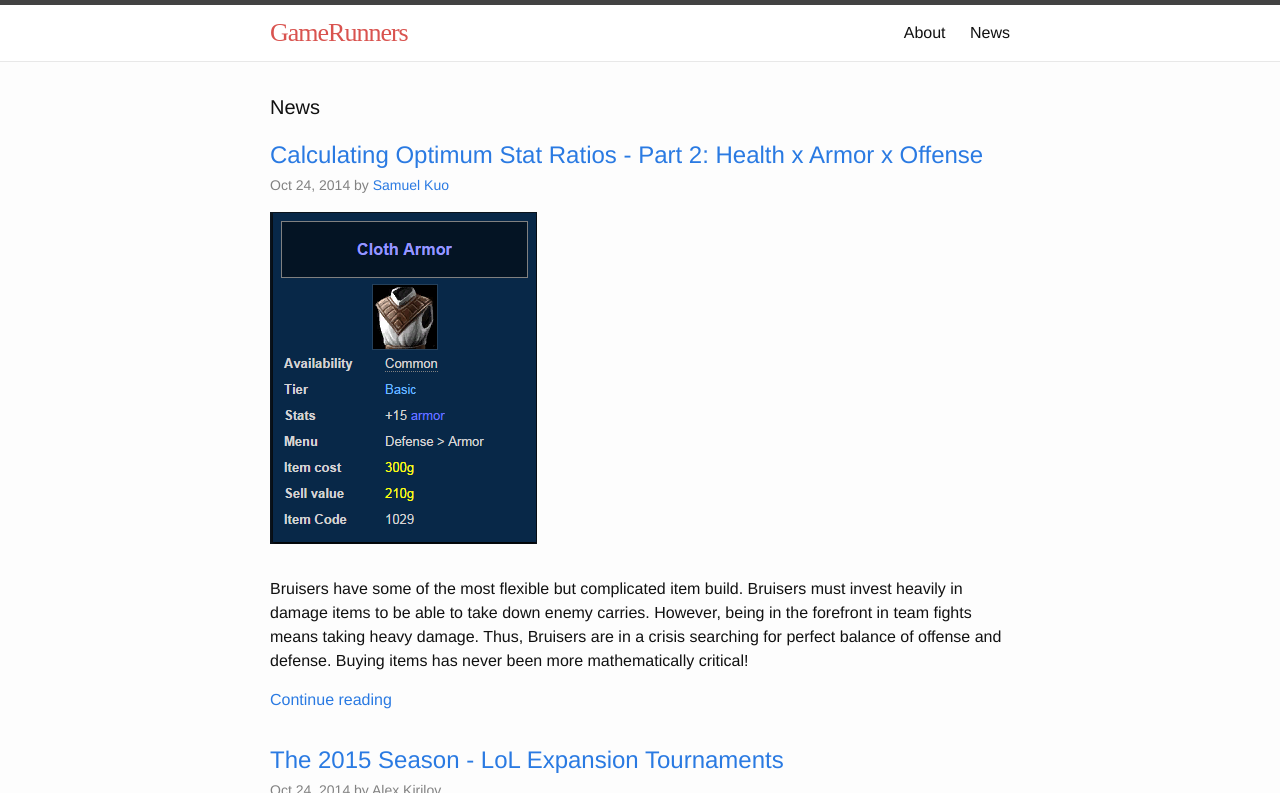
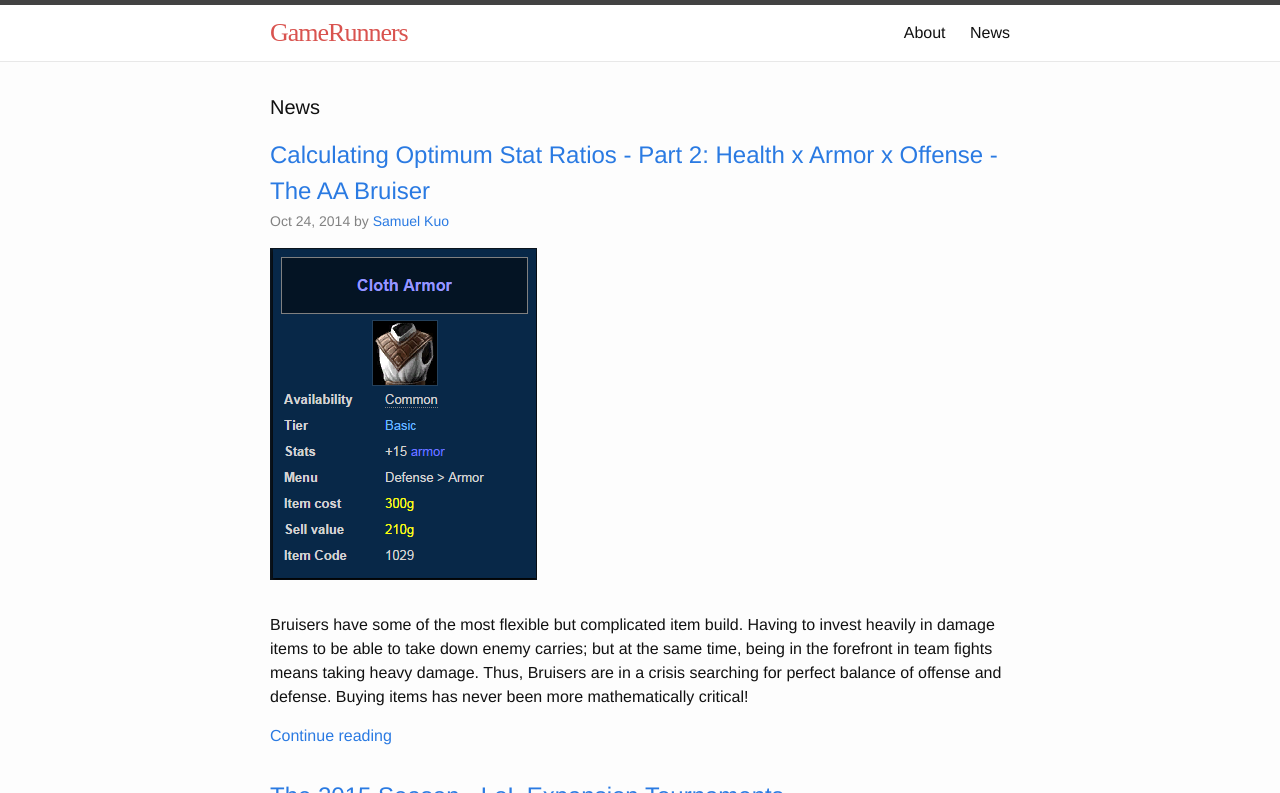
Before and after one commit to bernardjhuang/gamerunnersnews, a Jekyll site: the page built from index.html, in a window 1280 px wide and 900 px high, cut to the strip 0-793 px from the top of the window. Built offline with Jekyll 4.4.1, drawn with Linux system fonts in a browser that asks for light colours; some web fonts are replaced; some of the changed lines change nothing that is shown.

Commit message:
modify bruiser article

```diff
--- a/_posts/2014-10-24-calculating-optimum-stat-ratios-2.md
+++ b/_posts/2014-10-24-calculating-optimum-stat-ratios-2.md
@@ -1,6 +1,6 @@
 ---
 layout: post
-title:  "Calculating Optimum Stat Ratios - Part 2: Health x Armor x Offense"
+title:  "Calculating Optimum Stat Ratios - Part 2: Health x Armor x Offense - The AA Bruiser"
 description: "Bruisers have some of the most flexible but complicated item build. Bruisers must invest heavily in damage items to be able to take down enemy carries."
 author: "Samuel Kuo"
 author_profile: "Invented the troam'er role (troll and roam) and the triple brut. build (Youmu's Ghost Blade, Black Cleaver, and The Brutalizer)"
@@ -11,9 +11,10 @@
 thumbnail: "/images/content/hxa-cloth-armor.png"
 ---
 
-Bruisers have some of the most flexible but complicated item build. Bruisers must invest heavily in damage items to be able to take down enemy carries. However, being in the forefront in team fights means taking heavy damage. Thus, Bruisers are in a crisis searching for perfect balance of offense and defense. Buying items has never been more mathematically critical!
+Bruisers have some of the most flexible but complicated item build. Having to invest heavily in damage items to be able to take down enemy carries; but at the same time, being in the forefront in team fights means taking heavy damage. Thus, Bruisers are in a crisis searching for perfect balance of offense and defense. Buying items has never been more mathematically critical!
 
-**This article looks at Auto Attack-Dependent Bruisers. For Caster-Type Bruisers, [go here](http://news.gamerunners.gg/lol/calculating-optimum-stat-ratios/)
+I see there being two kinds of Bruisers - Auto-Attack Dependent Bruisers and Caster-Type Bruisers. Auto-Attack (AA) Dependent Bruisers include Champions but are not limited to Irelia, Udyr, Xin Zhao, Aatrox, Shyvana, Trundle, Warwick, Jax, Nocturne, and the such. The other kind are Bruisers that are more spell-reliant for dealing damage. This article will be looking at Auto-Attack Dependent Bruisers. For Caster-Type Bruisers, check this page (link). In this article, we will be combining the math for optimum damage and optimum defense to figure out the perfect Bruiser stat ratio. It is accumulative of Calculating Optimum Stat Ratios - Part 1, so if you haven't read that yet, [check it out here](../../lol/calculating-optimum-stat-ratios/). So without further ado, let's figure out how offense stats relate to defense stats.
+
 
 ## The Best Offense is a Good Defense... and Vice-Versa
 
@@ -23,7 +24,11 @@
 
 In this example, we see that have a 100% increase in defense (500 Health -> 1000 Health) meant a 100% increase in offense (200 damage -> 400 Damage). Thus, we can see that offense is related to defense - The longer we live, the more damage we do. Or - The more damage we do (the faster we take down our opponent), the less damage we take. All we had to do was add the % increase in defense to offense, and we got our answer. Simple right?
 
-Next, we need to know how much each unit of offensive or defensive stat costs.
+## Effectiveness
+
+Knowing this relation, we can treat offensive stat and defensive stat as one thing. We simply multiply the two and get a variable. Let's call this variable effectiveness. For example, Attack Speed, which provides a +1.0% to our offense is also the same as providing a +1.0% to our defense. Therefore, we say that the effectiveness of Attack Speed = +1.0% or +.01 per unit.
+
+Besides the effectiveness of units, we need to factor in how much gold each stat cost in relation to one another to calculate their true value.
 
 ## The Cost of Health, Armor, AD/AP, and Attack Speed
 
@@ -59,11 +64,13 @@
 
 Dagger costs 450 gold and provides 15% Attack Speed. 450/15 = **30 gold per unit of Attack Speed (AS)**.
 
-Lastly, Flat Armor Penetration is a very relevant stat; however, since it cannot be stacked via The Brutalizer, we must find the average gold ratio across all items that provide Flat Armor Penetration.
+I want to point out that not all items in League of Legends do not necessarily follow these standard of measurements for units; however, most items in the game do follow these basic unit of stats as a reference. Thus, while we should know that the stats of other items do not deviate too much from the basic unit of measurement in LoL, we should also know that this unit of measurement is only an approximate.
 
-*I did not include Crit. Rate because this stat is usually for Champions that completely rely on Auto Attack for damage. Since Bruisers tend to rely much on spells, Crit. Rate is generally not viable for Bruisers.
+**As attractive as Crit Strikes are in this game, the Crit. Rate stat is generally not viable for Bruisers. Crit Rate is dependent on many other offense items, such as a large quantity of AD, Attack Speed, and Armor Penetration. We simply do not have room for that much offensive items. Rather, building on-hit effect items for offense is much more cost-efficient and more independent items than Crit items which rely on other stats (AD, Attack Speed) to be effective. Since we are building as a Bruiser, we need to find the highest damaging items done in the least amount of item slots.
 
-**I want to point out that not all items in League of Legends do not necessarily follow these standard of measurements for units; however, most items in the game do follow these basic unit of stats as a reference. Thus, while we should know that the stats of other items do not deviate too much from the basic unit of measurement in LoL, we should also know that this unit of measurement is only an approximate.
+**I did not include Armor Penetration. This does not mean that Armor Penetration is not viable. If you're interesting in an Armor Penetration build, check [this article for all the information you'll ever need to know about Armor Penetration](../../lol/the-most-misunderstood-stat-about-lol-1/).
+
+## True Value
 
 Now that we have the cost of stats, we can find the true value of our stats in interest to create a unit of measurement. We simply divide the stat by its gold value:
 
@@ -73,9 +80,9 @@
 
 **AD = 1.0/36 = 0.0277777777777778**
 
-**Attack Speed= 1/30 = 0.0333333333333333**
+**Attack Speed= .01/30 = 0.0333333333333333**
 
-***Unless the opposing team has nothing but only physical or only magical damage, then we need to build damage against both. The true value of Armor changes when we take into account that we will be building two different Armor. Because our Armor is split 50/50 now to mitigate the opposing balanced damage, Armor's effectiveness is basically cut in half; thus, divide by 2.
+**Unless the opposing team has nothing but only physical or only magical damage, then we need to build damage against both. The true value of Armor changes when we take into account that we will be building two different Armor. Because our Armor is split 50/50 now to mitigate the opposing balanced damage, Armor's effectiveness is basically cut in half; thus, divide by 2.
 
 ## Optimum Attacker-Based Bruiser Ratio
 
@@ -108,10 +115,6 @@
 **(4500 Health, 200 Armor, 200 Magic Resist, 333 AD, and 399% Attack Speed)**
 
 *Though it is not possible to get more than 2.5 Attack Speed, buying more than 2.5 Attack Speed is relevant if the opposing team has Frozen Heart or Randuin's Omen. If the opposing team has Frozen Heart or Randuin's Omen, the ideal Attack Speed value listed above remains the same.
-
-Relevant Champions to these stat ratios are Champions that rely on Auto Attack damage for a good portion of their damage. Such Champions include Irelia, Udyr, Xin Zhao, Aatrox, Shyvana, Trundle, Warwick, Jax, and Nocturne.
-
-**The ideal Attack Speed listed above is a separate variable to a Champion's base Attack Speed, so we are not including base Attack Speed into the ideal Attack Speed. Basically, if the above ideal Attack Speed says, for example, 1.33 Attack Speed, it means to buy 133 For example, Warwick has a base Attack Speed of 0.679. Say for example, at 1500 Health, we want 1.33 Attack Speed. However, since 0.679 multiplies with our 1.33 Attack Speed, the in-game stat will show Attack Speed at 0.903 Attack Speed.
 
 ## Against Only One Type of Damage
 
@@ -167,6 +170,22 @@
 
 Of course, it may be argueable that having more Armor is better for laning since it gives a better heal ratio from Healing Pots. However, if we find ourselves in a situation where one fight decides it all, these stat ratios are ideal.
 
+## Max Attack Speed
+Champions max out their Attack Speed at 2.5 Attacks Per Second. To see how much bonus Attack Speed our Champion needs to hit max Attack Speed, refer to this site: [http://leagueoflegends.wikia.com/wiki/List_of_champions%27_attack_speed](http://leagueoflegends.wikia.com/wiki/List_of_champions%27_attack_speed)
+
+If our ideal ratio is set above what's listed on the website, then simply readjust the Attack Speed so that we don't go too much Attack Speed.
+For example, Warwick needs 219.04% bonus Attack Speed to max out. Therefore, if we are trying to hit a goal like:
+
+**(4500 Health, 200 Armor, 200 Magic Resist, 333 AD, and 299% Attack Speed)**
+
+We need to readjust the Attack Speed to:
+
+**(4500 Health, 200 Armor, 200 Magic Resist, 333 AD, and 219.04% Attack Speed)**
+
+With the readjusted ratio, we know when to stop buying Attack Speed.
+
+**The amount listed on leagueoflegends.wikia already factors in innate Attack Speed provided per level to hit maximum Attack Speed. So we are looking to hit the quota on the website via Items, Runes, and Masteries.
+
 ## Items of Interest
 
 ![HXA Sunfire Cape - Theory Crafting LoL](/images/content/hxa-sunfire.png)
@@ -185,7 +204,7 @@
 
 Trinity Force is one of those items we see every game. It's flexible as it provides many different stat ranging from both AD to AP. It is also used as a replacement for boots late-game when items are maxed. However, what really makes Trinity Force stand out is its passive - Spellblade.
 
-**Spellblade deals 200% of our Champions base AD as bonus damage on the next Auto Attack. **
+**Spellblade deals 200% of our Champions base AD as bonus damage on the next Auto Attack.**
 
 Take for example, Irelia has a base AD of 56. 200% of 56 is 112 damage. Therefore, if we can trigger Spellblade immediately when it comes off cooldown, we have an increased DPS of 112/1.5 = 74.67!  This boost to DPS in addition to the +30 AD, +30% Attack Speed, and +10 Crit. Rate makes Trinity Force perhaps the only damage we may need. It then goes by no surprise then that we see many builds in current meta that buys Trinity Force as their only damage item.
 
@@ -231,6 +250,8 @@
 
 **(4500 Health, 200 Armor, 200 Magic Resist, 333 AD, and 219% Attack Speed)**
 
+## The Set-Up
+
 First, let's consider the stats we gain for Masteries.
 
 ![Warwick Masteries HXA - Theory Crafting LoL](/images/content/hxa-masteries.png)
@@ -245,7 +266,13 @@
 
 We can't forget our Rune Page.
 
+For laning, I would take Magic Penetration since Warwick's spell all deal Magic Damage. Against an AD damage dealing opponent, having a lot of Armor would help us sustain greatly.
+
 ![Rune Page HXA - Theory Crafting LoL](/images/content/hxa-rune-page.png)
+
+If we are going to the jungle, I would use a full Attack Speed rune page:
+
+![Rune Page HXA 2 - Theory Crafting LoL](/images/content/hxa-rune-page-2.png)
 
 This Rune Page, with +41% Attack Speed, will help us get through the Jungle the fastest while keeping us alive (we heal more the faster we attack with Warwick's passive). We now have 90% Attack Speed. Also, Warwick has a spell that augments his Attack Speed by 80% - Hunters Call.
 
@@ -259,25 +286,49 @@
 
 Eternal Thirst, at max level, does 16 additional damage per stack applied on each hit. This stacks 3 times totalling to a bonus 48 damage per hit. Thus, we hit 180 AD.
 
+## Early Game
+
 Next, let's figure out our core items. Warwick has a lot of Healing skills.
 
 ![Warwick Skill HXA - Theory Crafting LoL](/images/content/hxa-warwick-skill.png)
 
-Because Warwick has a lot of built-in Healing, Spirit Visage is a must-buy as it increases the effectiveness of healing by 20%.
+If we are playing a lane Warwick, we should purchase an item that helps us take advantage of our Healing abilities. Buying a lot of Armor is one idea. Armor increases the effectiveness of Health, shield, and Healing abilities mathematically. Therefore, if we are facing against an AD damaging dealing Champion, Sunfire Cape or Frozen Heart would be a great choice. Sunfire Cape would help us hit our 1500 Health and 100 Armor quota early game:
+
+**(1500 Health, 100 Armor, 111 AD, and 33% Attack Speed)**
+
+**We are using the ideal stat ratios against only one type of damage. In lane, we should be using these ratios since most likely, our enemy Champion only deals mostly one type of damage.
+
+On the other hand, Frozen Heart would help us sustain longer in lane. Also, the amount we heal is also mathematically the same as more Health. Therefore, Frozen Heart may be better since we may pull off so many heals that we may actually have mathematically more Health via heals in comparison to Sunfire Cape.
+
+## Mid Game
+
+Moving into Mid Game. We now will be faced Physical and Magical Damage. Therefore, we should change our goals to a new one:
+
+**(3000 Health, 100 Armor, 100 Magic Resist, 222 AD, and 167% Attack Speed)**
+
+Sunfire Cape or Frozen Heart should have brought us to and above 100 Armor. What we are missing is a lot of Health, Magic Resist, AD, and Attack Speed. Let's take a look at some of our options.
+
+Spirit Visage, which provides Health and Magic Resistant help us meet our ideal stat ratios. Also, since Spirit Visage increases the effectiveness of healing by 20%, Warwick, it is even more attractive on Warwick whom has a lot of built-in Healing.
 
 ![Spirit Visage HXA - Theory Crafting LoL](/images/content/hxa-spirit-visage.png)
 
 A lot of built-in Healing also means we need less Health. For example, if we're confident that we can heal for 500 Health in a fight, then we need 500 less Health than the ideal values for Health. So we can adjust our goal:
 
-**(4120 Health, 200 Armor, 200 Magic Resist, 333 AD, and 399% Attack Speed)**
+**(2500 Health, 100 Armor, 100 Magic Resist, 222 AD, and 167% Attack Speed)**
 
-Another must-buy item is Randuin's Omen:
+We should have hit close to our Magic Resist goal and Health goal. I would throw in a Giant's Belt just to be closer to our Health goal, but it's up to you. We should also try to address our Attack Speed and AD needs (A Blade of the Ruined King or Wit's End would be great). However, if our team needs a tank, then I would just meet the defense stat ratio quotas.
+
+## Late-Game
+
+Now that it is late-gane, we can aim for our final goal:
+
+**(4000 Health, 200 Armor, 200 Magic Resist, 333 AD, and 219% Attack Speed)**
+
+A must-have by late game is Randuin's Omen. It is basically the best Armor item in the game. We see this item just about every game which hints at its awesomeness. So we can turn that Giant's Belt bought mid-game into a Randuin's Omen.
 
 ![Randuins Omen HXA - Theory Crafting LoL](/images/content/hxa-randuins-omen.png)
 
-Randuin's Omen is basically the best Armor item in the game. We see this item just about every game which hints at its awesomeness.
-
-Because we are looking at a full end-game build, we will take Elixer of Fortitude into account.
+Since we are now looking at a full end-game build, we will take Elixer of Fortitude into account.
 
 ![Elixir of Fortitude HXA - Theory Crafting LoL](/images/content/hxa-elixer-fortitude.png)
 
@@ -289,18 +340,42 @@
 
 Our next four items are very flexible.
 
-**Path 1:** We can build the Frozen Mallet and Wit's End Combo. Frozen Mallet nearly completes our Health quota. Frozen Mallet and Wit's End gives us mathematically +72 AD bringing us to 306 AD and Wit's End brings us to 225% Attack Speed and 159 Magic Resist.
+### Path 1:
+
+We can build the Frozen Mallet and Wit's End Combo. Frozen Mallet nearly completes our Health quota. Frozen Mallet and Wit's End gives us mathematically +72 AD bringing us to over 300 AD and Wit's End brings us to about 180% Attack Speed and over 150 Magic Resist.
 
 We then can complete our Armor requirements with Guardian Angel.
 
 ![Guardian Angel HXA - Theory Crafting LoL](/images/content/hxa-guardian-angel.png)
 
-Guardian Angel brings us to 211 Armor and 209 Magic Resist meeting mitigation stat quotas.
+Guardian Angel brings us to over 200 Armor and 200 Magic Resist meeting mitigation stat quotas.
 
-We are now just short on AD and Attack Speed. Our next best option, since we haven't boughten a boot, would be Trinity Force since it provides a speed boost. Trinity Force's spellblade passive and +30 AD will help us hit our AD quota. We hit just over max Attack Speed, but it is okay since the opposing team probably has Randuin's Omen and Frozen Heart.
+We are now just short on AD and Attack Speed. I would sell Sunfire Cape or our boot for our next best option - Trinity Force since it provides a speed boost, and the spellblade passive and +30 AD will help us hit our AD quota. We hit just over max Attack Speed, but it is okay since the opposing team probably has Randuin's Omen and Frozen Heart.
 
-**Path 2:** Let's focus more on sustain this time. We can buy Blade of the Ruined King. This item provides so much damage output that it fulfills our AD need. It's passive helps us stick onto targets. It provides Life Steal which will synergize well with Spirit Visage. It also brings us to 215 Attack Speed which is pretty much all we need.
+In all, here the item build for path one:
 
-We then just need Health, Armor, and Magic Resist. Let's replace Randuin's Omen with a Frozen Heart for the 20% Cooldown Reduction and massive Armor boost. The 20% Cooldown Reduction will help Warwick spam his Hungering Strike more often. Let's next buy a Warmog's Armor for all the Health we need, and a nice Health Regeneration that synergizes well with Spirit Visage. Let's then purchase a Wit's End to boost our Magic Resist. We will hit 265 Attack Speed, but it's okay since the opponent team probably has Frozen Heart and Randuin's Omen. Our next option is a Mercurial's Tread or Trinity Force for our speed needs. The only stat we are missing would then be Magic Resist. We could replace Warmog's Armor with a Guardian Angel. Or we can adjust the Rune Page a bit to fit in the remaining Magic Resist as well.
+![Item build for path 1 - Theory Crafting LoL](/images/content/hxa-item-build.png)
 
-As we can see, matching our Item Build, Rune Page, and  Masteries with a Champion in accordance to optimum stat ratios takes some planning. There is definitely a lot of ways to achieve these ratios. I simply only listed 2 items build for Warwick, but I'm sure you have the creativity to invent a new one!
+*(generated at leaguecraft.com)*
+
+![Item build for path 1 stats - Theory Crafting LoL](/images/content/hxa-item-build-stats.png)
+
+*(generated at leaguecraft.com)*
+
+### Path 2:
+
+Let's focus more on sustain this time. We can buy Blade of the Ruined King. This item provides so much damage output that it fulfills our AD need. It's passive helps us stick onto targets. It provides Life Steal which will synergize well with Spirit Visage. It also brings us to around 170 Attack Speed.
+
+We then just need Health, Armor, and Magic Resist. Let's replace Randuin's Omen with a Frozen Heart for the 20% Cooldown Reduction and massive Armor boost. The 20% Cooldown Reduction will help Warwick spam his Hungering Strike more often. Let's next buy a Warmog's Armor for all the Health we need, and a nice Health Regeneration that synergizes well with Spirit Visage.
+
+Let's then work on our offense stats. Purchase a Wit's End to boost our Magic Resist. We will hit around 220 Attack Speed hitting our quota. Our next option is a Mercurial's Tread or Trinity Force for our speed needs. The only stat we are missing would then be Magic Resist. We could replace Warmog's Armor with a Guardian Angel. Or we can adjust the Rune Page a bit to fit in the remaining Magic Resist as well. In all, we have:
+
+![Item build for path 2 - Theory Crafting LoL](/images/content/hxa-item-build-2.png)
+
+*(generated at leaguecraft.com)*
+
+![Item build for path 1 stats - Theory Crafting LoL](/images/content/hxa-item-build-stats-2.png)
+
+*(generated at leaguecraft.com)*
+
+As we can see, matching our Item Build, Rune Page, and  Masteries with a Champion in accordance to optimum stat ratios takes some planning. There is definitely a lot of ways to achieve these ratios. I simply only listed 2 possible items build for Warwick, but there are so many other possibilities out there. Combining the ideal stat ratios and your creativity, I'm sure you can invent a new one. Just have fun, and experiment to see what works for you!
```
Also changed, not shown: images/content/hxa-item-build-2.png (added), images/content/hxa-item-build-stats-2.png (added), images/content/hxa-item-build-stats.png (added), images/content/hxa-item-build.png (added), images/content/hxa-rune-page-2.png (added).
